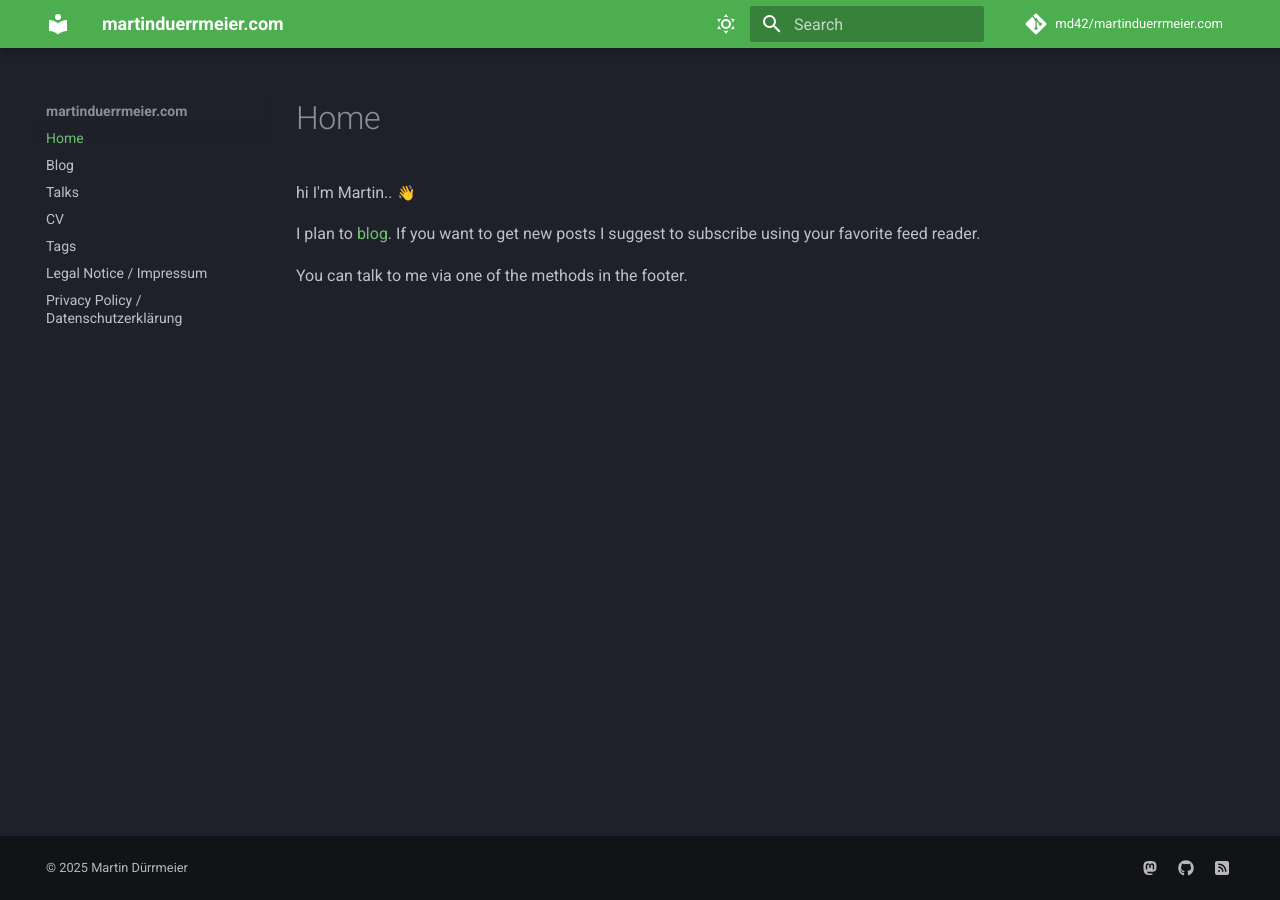
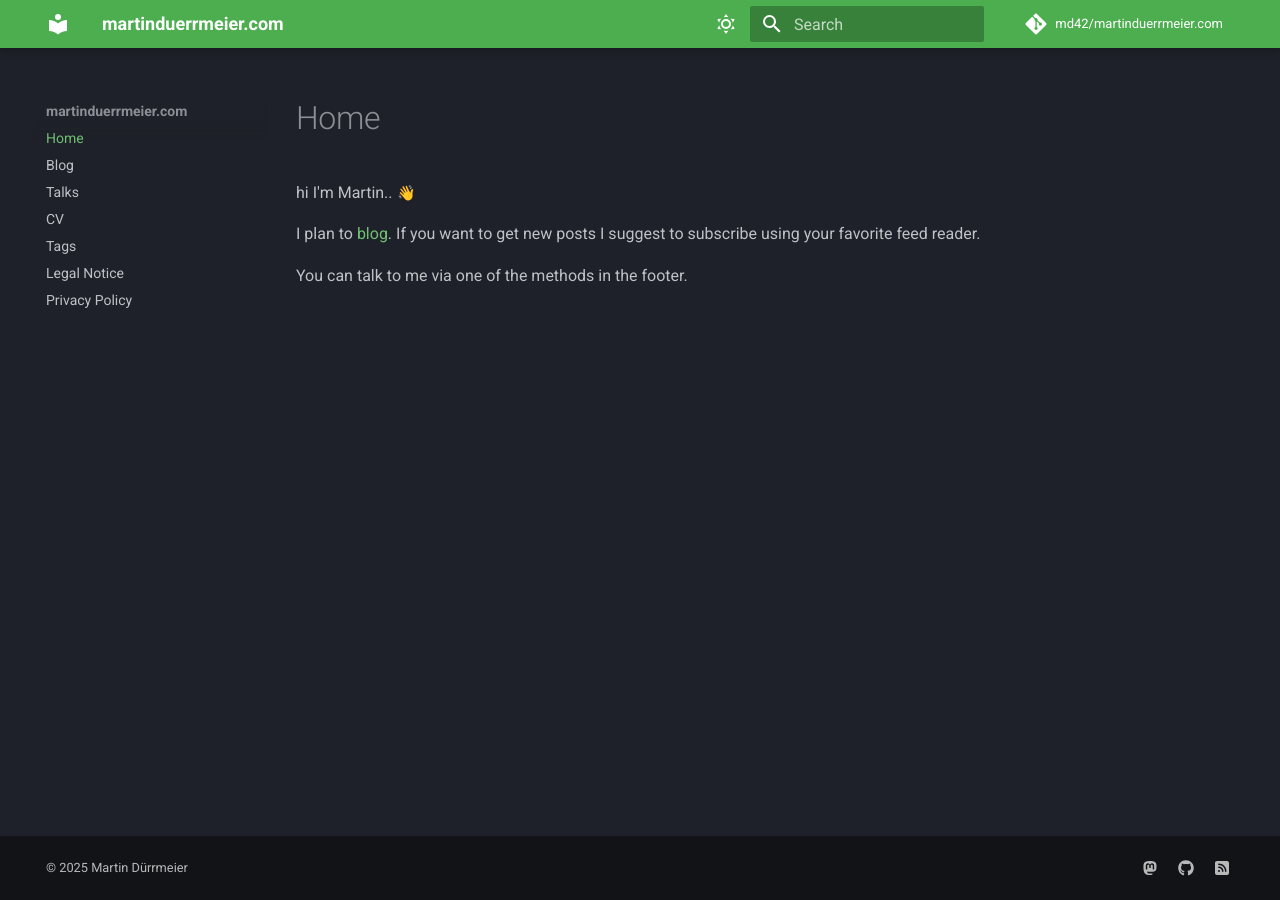
Before and after one commit to md42/martinduerrmeier.com, an MkDocs documentation site: the page built from docs/index.md, in a window 1280 px wide. Built offline with MkDocs 1.6.1 and Material for MkDocs 9.7.7, drawn with Linux system fonts in a browser that asks for light colours; emoji names are drawn with the system emoji font; comment, search, counter and statistics services are not loaded.

Commit message:
removing german from menu (still in page headline)

```diff
--- a/mkdocs.yml
+++ b/mkdocs.yml
@@ -31,8 +31,8 @@ nav:
   - Talks: talks.md
   - CV: cv.md
   - Tags: tags.md
-  - Legal Notice / Impressum: imprint.md
-  - Privacy Policy / Datenschutzerklärung: privacy-policy.md
+  - Legal Notice: imprint.md
+  - Privacy Policy: privacy-policy.md
 
 plugins:
   - search
```
